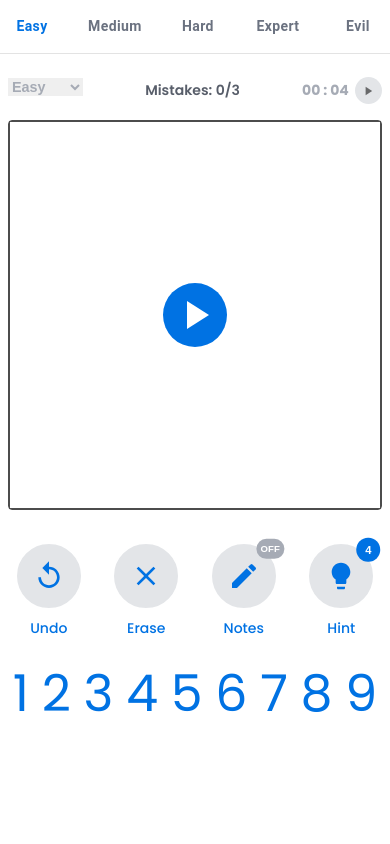
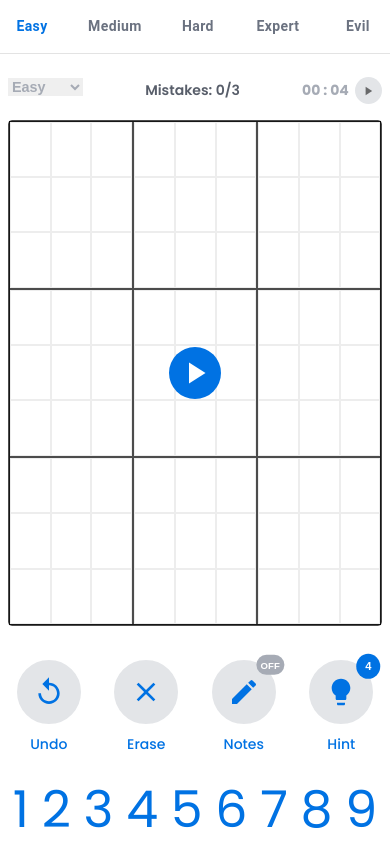
Before and after one commit to Aghaei-Dev/sudoku, a React (Create React App) app: page /easy in a window 390 px wide. Both pictures are taken after a click on the button 368 px from the left and 90 px from the top of the page. Built offline with nearby package versions, Linux system fonts and the light colour scheme.

Commit message:
✅modals-empty-error  ❌responsive-table

```diff
--- a/src/assets/styles/index.js
+++ b/src/assets/styles/index.js
@@ -29,10 +29,9 @@ export const MainWrapper = styled('div')(() => ({
       marginTop: '2rem',
     },
   },
-  '@media (width<= 795px)': {
+  '@media (width<= 800px)': {
     display: 'flex',
     flexDirection: 'column',
-    // background: 'red',
   },
 }))
 
--- a/src/components/Modals/DifficultyModal.js
+++ b/src/components/Modals/DifficultyModal.js
@@ -4,8 +4,11 @@ import { ModalWrapper } from '../../assets/styles/index'
 import { ReplayIcon, GridOnOutlinedIcon } from '../../assets/icons'
 import { gameMode } from '../../assets/constants'
 import { Link, useHref } from 'react-router-dom'
+import { useGlobalContext } from '../../context'
 const DifficultyModal = () => {
   const href = useHref()
+  const { closeDifficultyModal, closeDifficultyModalRouting } =
+    useGlobalContext()
 
   return (
     <Wrapper>
@@ -17,7 +20,7 @@ const DifficultyModal = () => {
           {gameMode.map((item) => {
             const { id, gameMode } = item
             return (
-              <Btn key={id}>
+              <Btn key={id} onClick={closeDifficultyModalRouting}>
                 <Link to={`/${gameMode}`}>
                   <GridOnOutlinedIcon />
                   {gameMode}
@@ -33,7 +36,9 @@ const DifficultyModal = () => {
           </Btn>
         </div>
       </div>
-      <Btn sx={{ alignSelf: 'start' }}>cancel</Btn>
+      <Btn sx={{ alignSelf: 'start' }} onClick={closeDifficultyModal}>
+        cancel
+      </Btn>
     </Wrapper>
   )
 }
@@ -47,6 +52,9 @@ const Btn = styled('div')(() => ({
   borderBottom: '1px solid var(--bg-border-light)',
   color: 'var(--blue-500)',
   fontWeight: '600',
+  '*': {
+    cursor: 'pointer',
+  },
   ':first-child': {
     borderTopLeftRadius: 'var( --radius)',
     borderTopRightRadius: 'var( --radius)',
@@ -62,7 +70,6 @@ const Btn = styled('div')(() => ({
   a: {
     textTransform: 'capitalize',
     padding: '.7rem',
-    cursor: 'pointer',
     display: 'flex',
     justifyContent: 'start',
     alignItems: 'center',
@@ -72,6 +79,7 @@ const Btn = styled('div')(() => ({
 }))
 
 const Wrapper = styled(ModalWrapper)(() => ({
+  background: 'transparent',
   '.container': {
     flexDirection: 'column',
     gap: '0rem!important',
--- a/src/components/Modals/StopModal.js
+++ b/src/components/Modals/StopModal.js
@@ -13,7 +13,7 @@ const StopModal = () => {
   return (
     <Overlay onClick={closeModal}>
       <IconButton>
-        <PlayArrowIcon sx={{ color: 'var(--clr-white)', fontSize: '3rem' }} />
+        <PlayArrowIcon sx={{ color: 'var(--clr-white)', fontSize: '150%' }} />
       </IconButton>
     </Overlay>
   )
@@ -24,7 +24,6 @@ export default StopModal
 const Overlay = styled('div')(() => ({
   width: ' 100%',
   height: ' 100%',
-  background: 'var(--clr-white)',
   position: 'absolute',
   display: 'grid',
   placeItems: 'center',
@@ -32,6 +31,9 @@ const Overlay = styled('div')(() => ({
   button: {
     background: 'var(--blue-500)',
     transition: 'var(--transition)',
+    '*': {
+      cursor: 'pointer',
+    },
     ':hover': {
       background: 'var(--blue-400)',
     },
--- a/src/components/ORG.js
+++ b/src/components/ORG.js
@@ -16,16 +16,16 @@ import {
 
 import { MainWrapper } from '../assets/styles'
 import { useGlobalContext } from '../context'
-const ORG = ({K,mode}) => {
-  const { width, loading, mistakes } = useGlobalContext()
+const ORG = ({ K, mode }) => {
+  const { width, loading, mistakes, difficultyModal } = useGlobalContext()
 
   return (
     <MainWrapper>
       {mistakes === 3 && <GameOver />}
       {loading && <Loading />}
-      {/* when routing show this */}
+      {difficultyModal && <DifficultyModal />}
+
       {/* {true && <NewGame />} */}
-      {/* {true && <DifficultyModal />} */}
 
       <div className='top-row'>
         {width >= 980 ? <Navbar difficulty /> : <Difficulty mode={mode} />}
--- /dev/null
+++ b/src/components/Table/Maker.js
@@ -0,0 +1,41 @@
+import React from 'react'
+import { styled } from '@mui/material/styles'
+import { useGlobalContext } from '../../context'
+import { Square, Cell, StopModal } from '../../components'
+
+const Maker = ({ array, modal }) => {
+  const { width } = useGlobalContext()
+  return (
+    <TableWrapper width={width}>
+      {array.map((item, i) => {
+        return (
+          <Square key={i} index={i} number={i}>
+            {array[i].map((item, index) => {
+              return <Cell number={item} key={index} index={index} square={i} />
+            })}
+          </Square>
+        )
+      })}
+      {modal && <StopModal />}
+    </TableWrapper>
+  )
+}
+
+export default Maker
+
+const TableWrapper = styled('div')(({ width }) => ({
+  display: 'grid',
+  gridTemplateColumns: 'repeat(3, 1fr)',
+  gridTemplateRows: 'repeat(3, 1fr)',
+  border: ' 1px solid var(--bg-border-dark)',
+  borderRadius: ' var(--radius)',
+  width: '500px',
+  height: '500px',
+  cursor: 'pointer',
+  position: 'relative',
+  color: 'var(--primary-blue-10)',
+  '@media (width<= 800px)': {
+    width: '96vw',
+    height: '60vh',
+  },
+}))
--- a/src/components/Table/Table.js
+++ b/src/components/Table/Table.js
@@ -1,52 +1,24 @@
 import React, { useEffect } from 'react'
-import { styled } from '@mui/material/styles'
 
-import { StopModal } from '../'
 import { useGlobalContext } from '../../context'
-import { Square, Cell, Loading } from '../../components'
+import { Loading, Maker } from '../../components'
 
 const Table = ({ K }) => {
-  const { isModalOpen, width, unSolved, tableGenerator } = useGlobalContext()
+  const { stopModal, unSolved, tableGenerator, empty } = useGlobalContext()
 
   useEffect(() => {
     tableGenerator(K)
+    // eslint-disable-next-line
   }, [])
 
   if (!unSolved) {
     return <Loading />
   }
-
-  return (
-    <TableWrapper width={width}>
-      {unSolved.map((item, i) => {
-        return (
-          <Square key={i} index={i} number={i}>
-            {unSolved[i].map((item, index) => {
-              return <Cell number={item} key={index} index={index} square={i} />
-            })}
-          </Square>
-        )
-      })}
-      {isModalOpen && <StopModal />}
-    </TableWrapper>
-  )
+  if (stopModal) {
+    return <Maker array={empty} modal />
+  } else {
+    return <Maker array={unSolved} />
+  }
 }
 
 export default Table
-const TableWrapper = styled('div')(({ width }) => ({
-  display: 'grid',
-  gridTemplateColumns: 'repeat(3, 1fr)',
-  gridTemplateRows: 'repeat(3, 1fr)',
-  border: ' 1px solid var(--bg-border-dark)',
-  borderRadius: ' var(--radius)',
-  width: '50vw',
-  maxWidth: '500px',
-  height: width,
-  maxHeight: '500px',
-  cursor: 'pointer',
-  position: 'relative',
-  color: 'var(--primary-blue-10)',
-  '@media (width<= 800px)': {
-    width: '96vw',
-  },
-}))
--- a/src/components/index.js
+++ b/src/components/index.js
@@ -9,6 +9,7 @@ import Mistakes from './TopRow/Mistakes'
 import Numbers from './BottomRow/Numbers'
 import FourButton from './BottomRow/FourButton'
 
+import Maker from './Table/Maker'
 import Table from './Table/Table'
 import Square from './Table/Square'
 import Cell from './Table/Cell'
@@ -30,6 +31,7 @@ export {
   Timer,
   Square,
   Cell,
+  Maker,
   Navbar,
   TextTitle,
   Mistakes,
--- a/src/context/index.js
+++ b/src/context/index.js
@@ -4,8 +4,6 @@ import { Sudoku, saveLocal } from '../functions'
 const AppContext = React.createContext()
 
 const AppProvider = ({ children }) => {
-  const [loading, setLoading] = useState(false)
-
   const [width, setWidth] = useState(window.innerWidth)
   const [height, setHeight] = useState(window.innerHeight)
   const resize = () => {
@@ -19,17 +17,6 @@ const AppProvider = ({ children }) => {
     }
   }, [width, height])
 
-  const [isModalOpen, setIsModalOpen] = useState(false)
-  const [isActive, setIsActive] = useState(true)
-  const openModal = () => {
-    setIsModalOpen(true)
-    setIsActive(false)
-  }
-  const closeModal = () => {
-    setIsModalOpen(false)
-    setIsActive(true)
-  }
-
   const [isNoteON, setIsNoteON] = useState(false)
 
   const toggleNote = () => {
@@ -39,27 +26,32 @@ const AppProvider = ({ children }) => {
 
   const [unSolved, setUnSolved] = useState(saveLocal('unSolved'))
   const [Solved, setSolved] = useState(saveLocal('Solved'))
+  const [empty, setEmpty] = useState([])
 
   const tableGenerator = (K) => {
-    setLoading(true)
     const sudoku = new Sudoku(9, K)
     sudoku.fillValues()
-
     setUnSolved(sudoku.rowMaker())
     setSolved(sudoku.rowMakerAnswer())
-    return sudoku.rowMaker()
+    setEmpty(sudoku.empty)
   }
   useEffect(() => {
     localStorage.setItem('unSolved', JSON.stringify(unSolved))
     localStorage.setItem('Solved', JSON.stringify(Solved))
   }, [unSolved, Solved])
 
+  const initializer = () => {
+    setSelectedNumber('')
+    setSelectedNumberIndex('')
+    setSelectedSquare('')
+    setFault(false)
+  }
   //selected coloring
   const [selectedNumber, setSelectedNumber] = useState('')
   const [selectedNumberIndex, setSelectedNumberIndex] = useState('')
   const [selectedSquare, setSelectedSquare] = useState('')
+  const [fault, setFault] = useState(false)
   const [mistakes, setMistakes] = useState(0)
-  const [fault, setFault] = useState(false)
 
   const writeNumberInTable = (number) => {
     setFault(false)
@@ -99,6 +91,22 @@ const AppProvider = ({ children }) => {
     }
   }
 
+  // ========= modals =========
+
+  // =====stop=====
+  const [stopModal, setStopModal] = useState(false)
+  const [isActive, setIsActive] = useState(true)
+  const openModal = () => {
+    setStopModal(true)
+    setIsActive(false)
+    initializer()
+  }
+  const closeModal = () => {
+    setStopModal(false)
+    setIsActive(true)
+  }
+
+  // =====end=====
   const [endModal, setEndModal] = useState(false)
   const secondeChanceHandler = () => {
     setEndModal(false)
@@ -106,19 +114,31 @@ const AppProvider = ({ children }) => {
   }
   const newGameHandler = () => {
     setEndModal(false)
+    setDifficultyModal(true)
+  }
+
+  // =====end=====
+  const [difficultyModal, setDifficultyModal] = useState(false)
+  const closeDifficultyModal = () => {
+    setDifficultyModal(false)
+  }
+
+  const closeDifficultyModalRouting = () => {
+    closeDifficultyModal(true)
+    setEndModal(false)
     setMistakes(0)
-
-    //new modal and get this k and routing
+    initializer()
   }
 
   return (
     <AppContext.Provider
       value={{
-        setLoading,
+        stopModal,
         endModal,
+        difficultyModal,
+        closeDifficultyModalRouting,
         width,
         isActive,
-        isModalOpen,
         isNoteON,
         toggleNote,
         openModal,
@@ -140,6 +160,8 @@ const AppProvider = ({ children }) => {
         fault,
         setFault,
         tableGenerator,
+        empty,
+        closeDifficultyModal,
       }}>
       {children}
     </AppContext.Provider>
```
